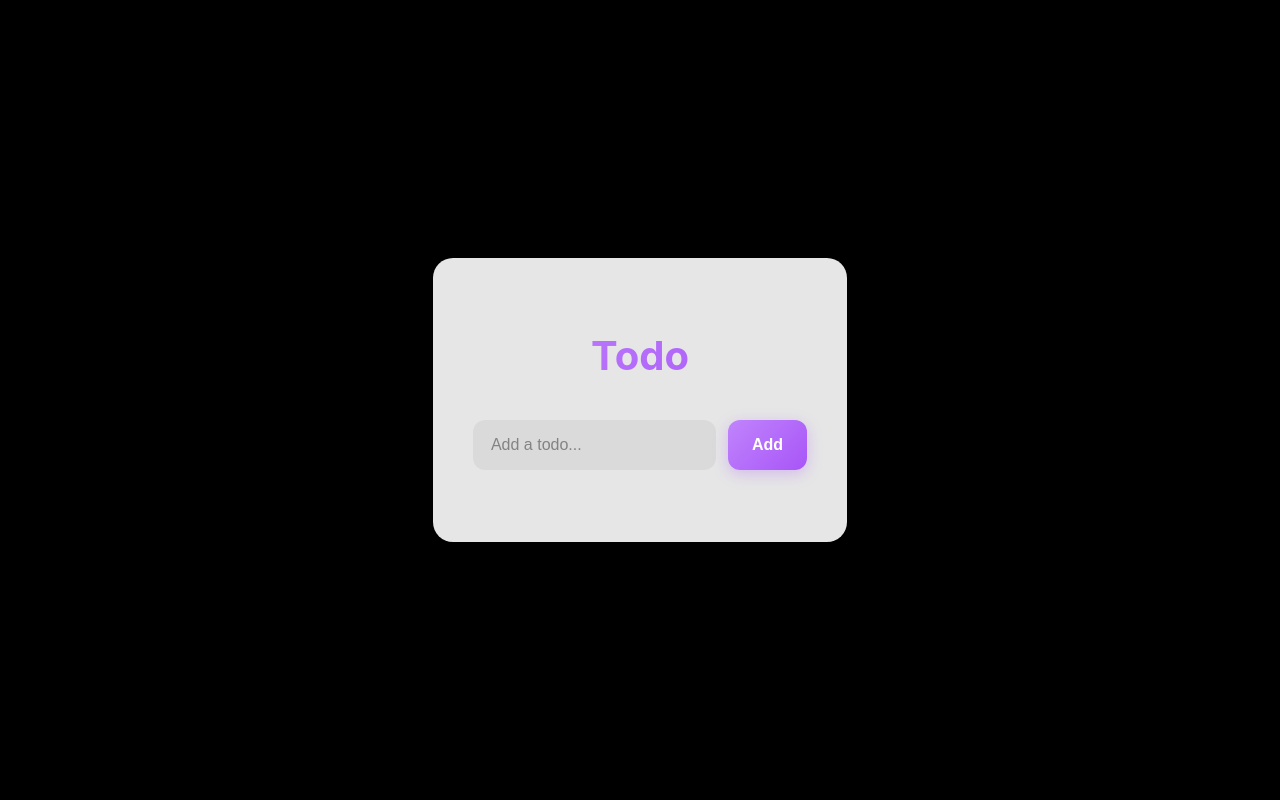
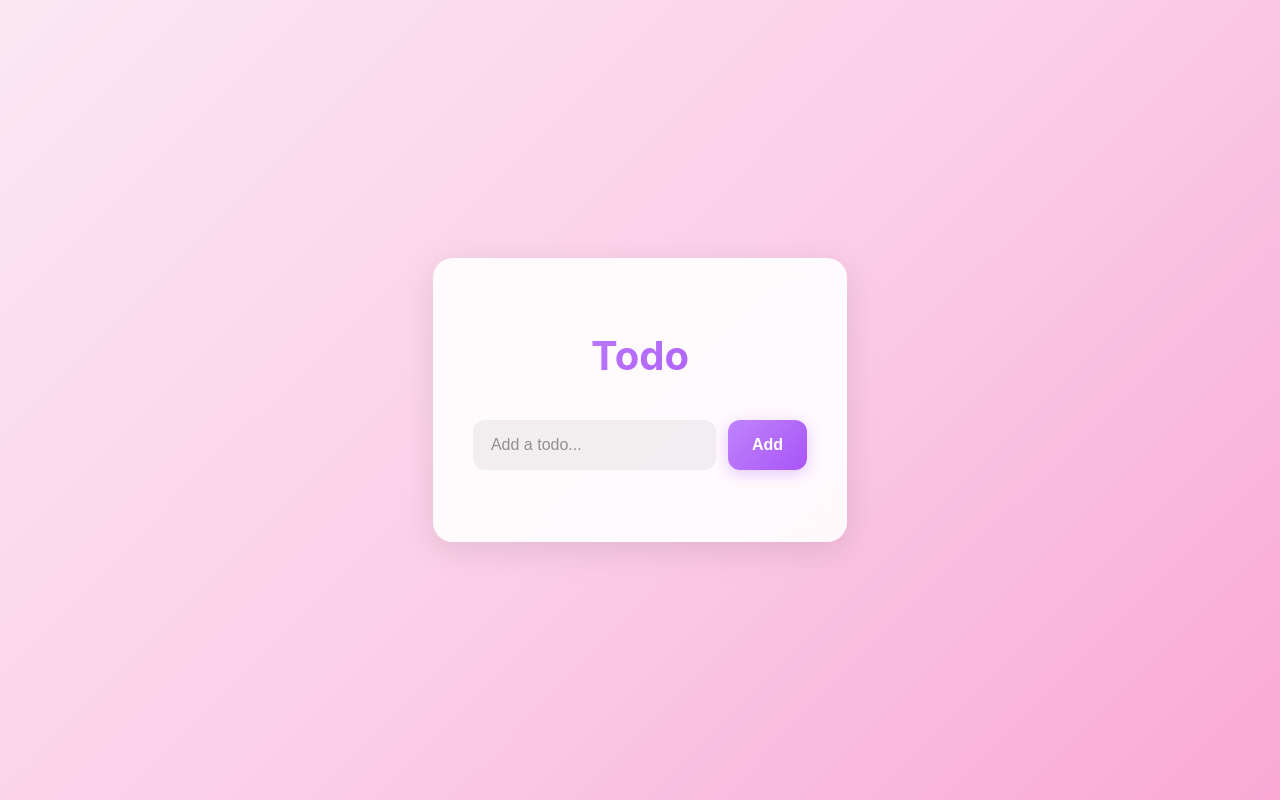
Before and after one commit to davlasry/todo-sample, a React (Vite) app: page / in a window 1280 px wide. Built offline with nearby package versions, Linux system fonts and the light colour scheme.

Commit message:
feat: Change background to pink

```diff
--- a/src/index.css
+++ b/src/index.css
@@ -4,7 +4,7 @@
   font-weight: 400;
   color-scheme: light dark;
   color: rgba(255, 255, 255, 0.9);
-  background: #000000;
+  background: linear-gradient(135deg, #ec4899 0%, #db2777 50%, #be185d 100%);
 }
 
 * {
@@ -24,6 +24,6 @@ body {
 @media (prefers-color-scheme: light) {
   :root {
     color: #213547;
-    background: #000000;
+    background: linear-gradient(135deg, #fce7f3 0%, #fbcfe8 50%, #f9a8d4 100%);
   }
 }
```
